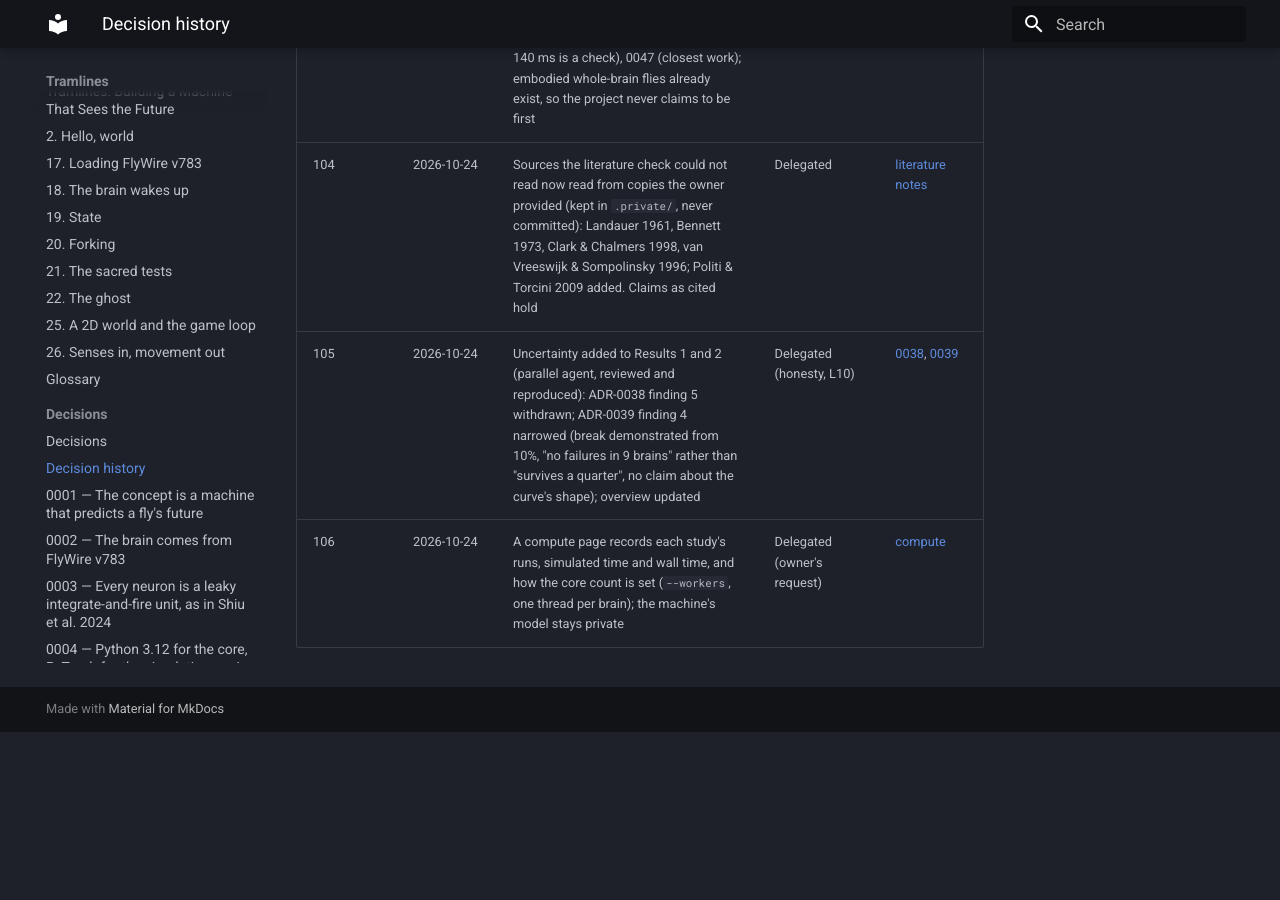
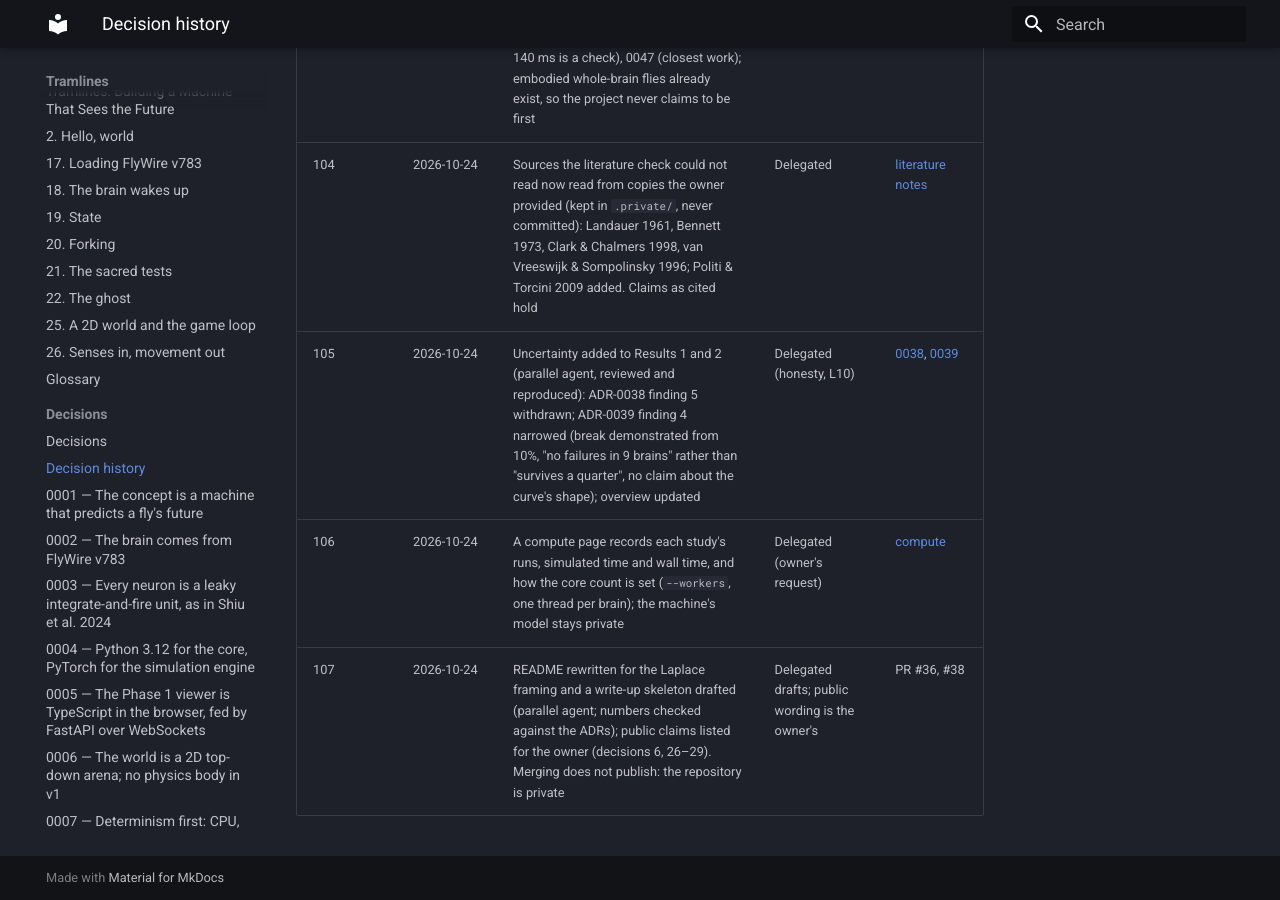
Before and after one commit to xMurungi/tramlines, an MkDocs documentation site: the page built from docs/decisions/history.md, in a window 1280 px wide and 900 px high, scrolled down 8708 px. Built offline with MkDocs 1.6.1 and Material for MkDocs 9.7.7, drawn with Linux system fonts in a browser that asks for light colours; before the commit the page ends 9440 px from its top, so only the background shows below that.

Commit message:
docs: write-up draft in the navigation; history
Co-Authored-By: Claude Opus 5.5 <noreply@anthropic.com>

```diff
--- a/docs/decisions/history.md
+++ b/docs/decisions/history.md
@@ -112,3 +112,4 @@ Every choice, in the order it was made, with who made it. The ADRs hold the reas
 | 104 | 2026-10-24 | Sources the literature check could not read now read from copies the owner provided (kept in `.private/`, never committed): Landauer 1961, Bennett 1973, Clark & Chalmers 1998, van Vreeswijk & Sompolinsky 1996; Politi & Torcini 2009 added. Claims as cited hold | Delegated | [literature notes](../science/literature-notes.md) |
 | 105 | 2026-10-24 | Uncertainty added to Results 1 and 2 (parallel agent, reviewed and reproduced): ADR-0038 finding 5 withdrawn; ADR-0039 finding 4 narrowed (break demonstrated from 10%, "no failures in 9 brains" rather than "survives a quarter", no claim about the curve's shape); overview updated | Delegated (honesty, L10) | [0038](0038-result-1-second-pass.md), [0039](0039-result-2-null-brain.md) |
 | 106 | 2026-10-24 | A compute page records each study's runs, simulated time and wall time, and how the core count is set (`--workers`, one thread per brain); the machine's model stays private | Delegated (owner's request) | [compute](../science/compute.md) |
+| 107 | 2026-10-24 | README rewritten for the Laplace framing and a write-up skeleton drafted (parallel agent; numbers checked against the ADRs); public claims listed for the owner (decisions 6, 26–29). Merging does not publish: the repository is private | Delegated drafts; public wording is the owner's | PR #36, #38 |
--- a/mkdocs.yml
+++ b/mkdocs.yml
@@ -31,6 +31,7 @@ markdown_extensions:
 nav:
   - Home: index.md
   - The project at a glance: overview.md
+  - Write-up (draft): writeup/draft.md
   - Owner decisions: owner-decisions.md
   - What remains: remaining-and-suggestions.md
   - Rebuild it with an AI assistant: rebuild-with-ai.md
```
